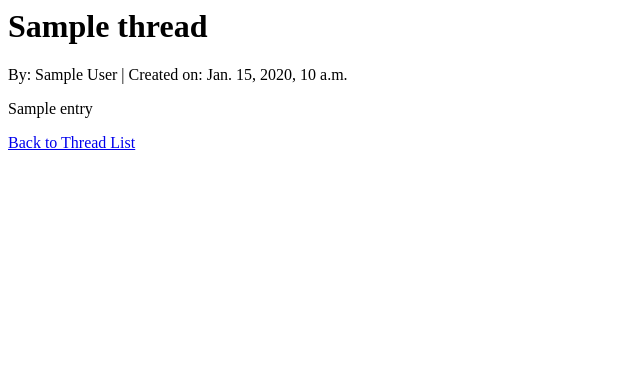
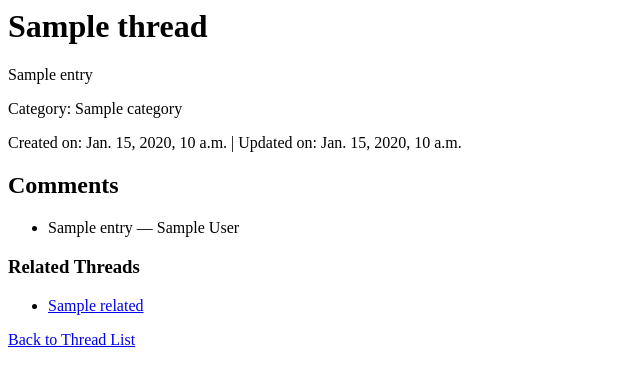
Before and after one commit to Mieka068/hobbysite-E-8, a Django app: template forum/templates/forum/thread_detail.html in a window 1280 px wide. Shown: the top 386 px of the page, without its empty margins (0-640 px from the left). Run offline with Django 5.2, Linux system fonts and the light colour scheme; the template is opened without the code that fills it: most values are stand-ins (such as "Sample title", 1, 10 or a date in 2020).

Commit message:
Update thread_detail.html

```diff
--- a/forum/templates/forum/thread_detail.html
+++ b/forum/templates/forum/thread_detail.html
@@ -1,9 +1,38 @@
 {% extends 'base.html' %}
-
+{% block title %}{{ thread.title }}{% endblock %}
 {% block content %}
 <h1>{{ thread.title }}</h1>
-<p> By: {{ thread.author }} | Created on: {{ thread.created_on }}</p>
 <p>{{ thread.entry }}</p>
+<p>Category: {{ thread.category.name }}</p>
+<p>Created on: {{ thread.created_on }} | Updated on: {{ thread.updated_on }}</p>
+
+{% if request.user == thread.author %}
+  <a href="{% url 'forum:thread_edit' thread.pk %}">Edit</a>
+{% endif %}
+
+<h2>Comments</h2>
+<ul>
+  {% for comment in comments %}
+    <li>{{ comment.entry }} — {{ comment.author }}</li>
+  {% empty %}
+    <li>No comments yet.</li>
+  {% endfor %}
+</ul>
+
+{% if request.user.is_authenticated %}
+  <form method="post">
+    {% csrf_token %}
+    {{ comment_form.as_p }}
+    <button type="submit">Add Comment</button>
+  </form>
+{% endif %}
+
+<h3>Related Threads</h3>
+<ul>
+  {% for related in related_threads %}
+    <li><a href="{% url 'forum:thread_detail' related.pk %}">{{ related.title }}</a></li>
+  {% endfor %}
+</ul>
 
 <a href="{% url 'forum:thread_list' %}">Back to Thread List</a>
 {% endblock %}
```
